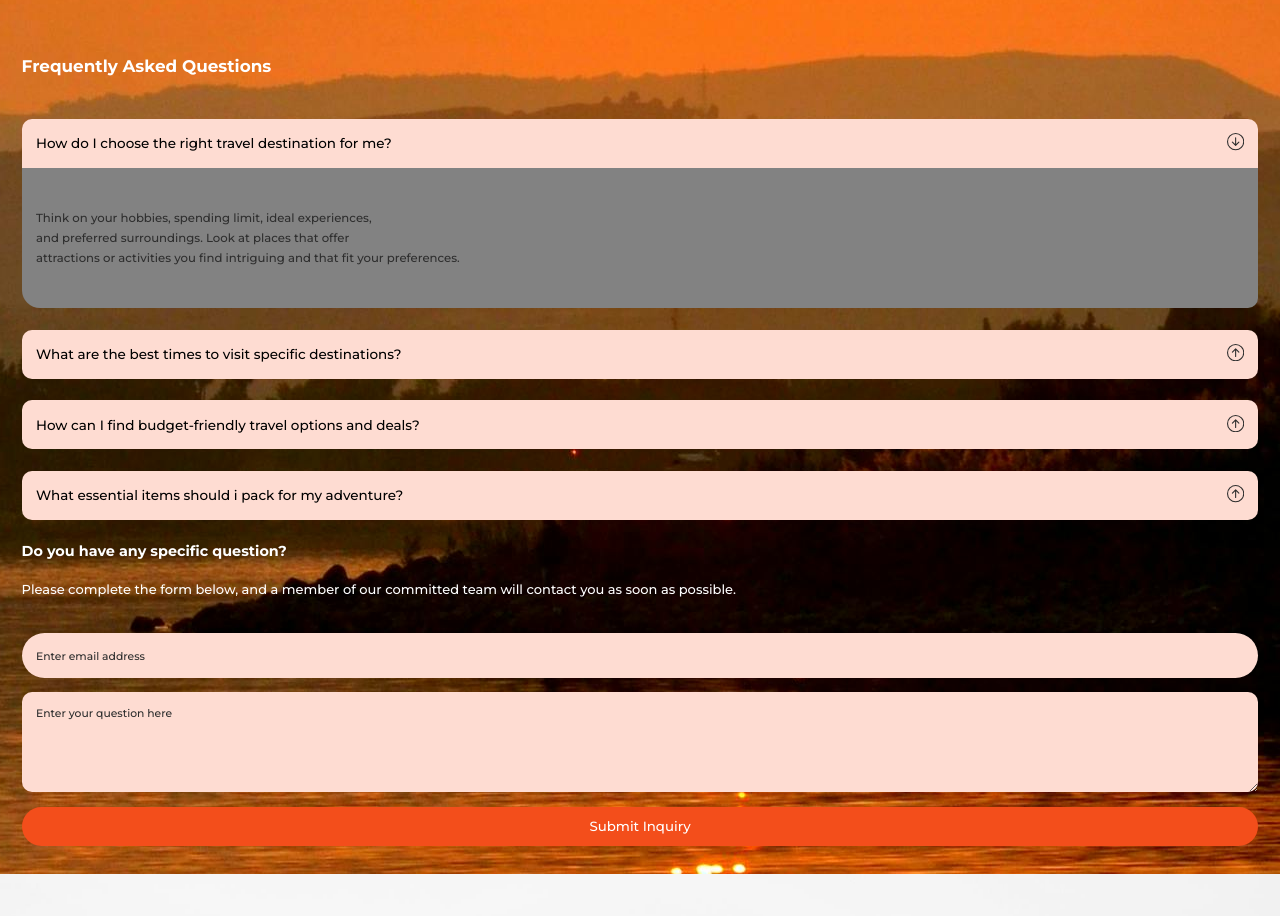
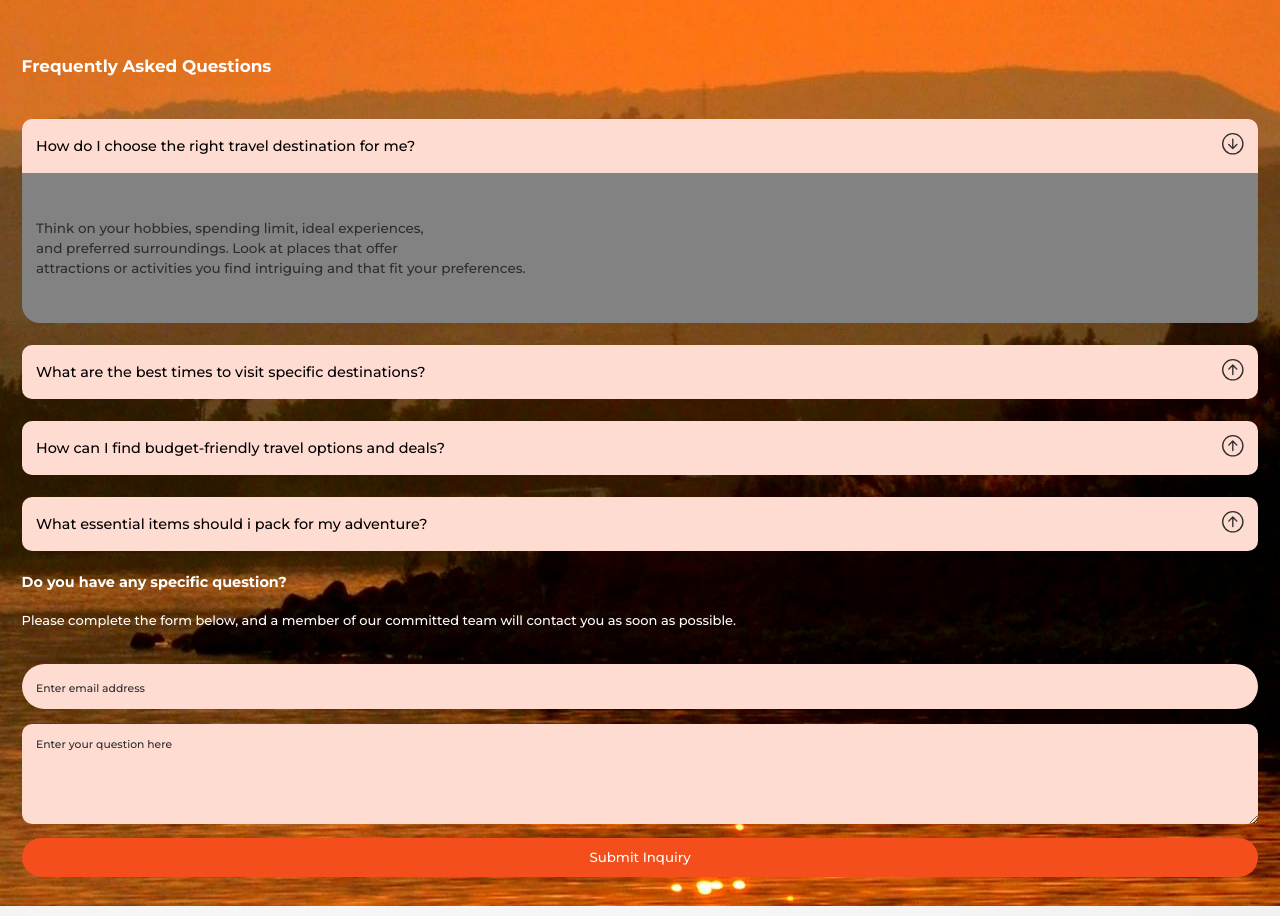
Before and after one commit to Chuma-rxt/TravelProject, a React (Vite) app: page / in a window 1280 px wide. Shown: the part 3325-4241 px from the top of the page. Built offline with nearby package versions, Linux system fonts and the light colour scheme.

Commit message:
the questions style

```diff
--- a/src/Components/Questions/Questions.scss
+++ b/src/Components/Questions/Questions.scss
@@ -124,3 +124,26 @@ root{
         }
     }
 }
+
+@media screen and (min-width: 640px) {
+    .accordionContainer{
+        .title{
+            font-size: var(--h3FontSize);
+
+            span{
+                .icon{
+                    font-size: 1.5rem;
+                }
+            }
+        }
+
+        .description{
+            font-size: var(--normalFontSize);
+        }
+
+        .show{
+            height: 150px;
+        }
+    }
+
+}
```
